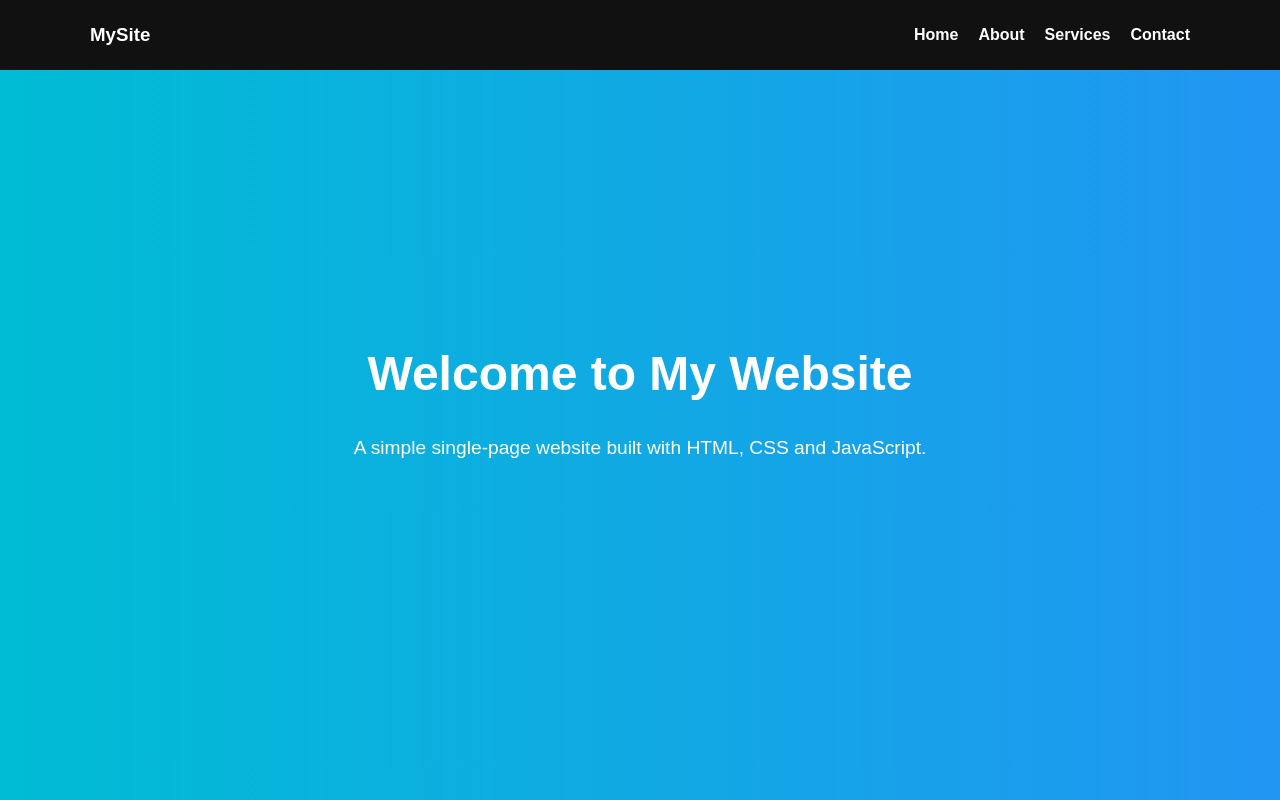
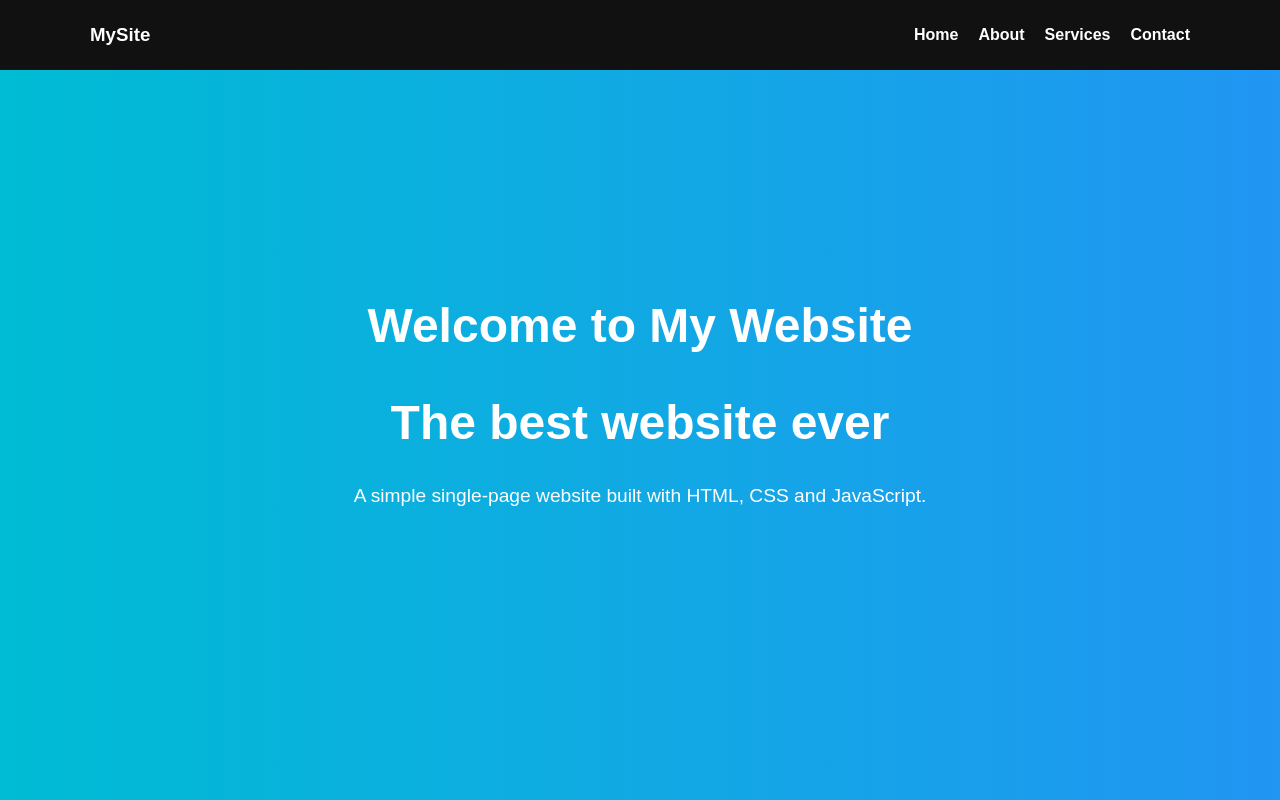
Before and after one commit to Nicolas-Sirghii/easyretain.com, a plain HTML site: page index.html in a window 1280 px wide. Shown: the top 800 px of the page. Drawn offline with Linux system fonts and the light colour scheme.

Commit message:
check changes

```diff
--- a/index.html
+++ b/index.html
@@ -165,6 +165,7 @@
   <section id="home">
     <div class="container">
       <h1>Welcome to My Website</h1>
+      <h1>The best website ever</h1>
       <p>A simple single-page website built with HTML, CSS and JavaScript.</p>
     </div>
   </section>
```
